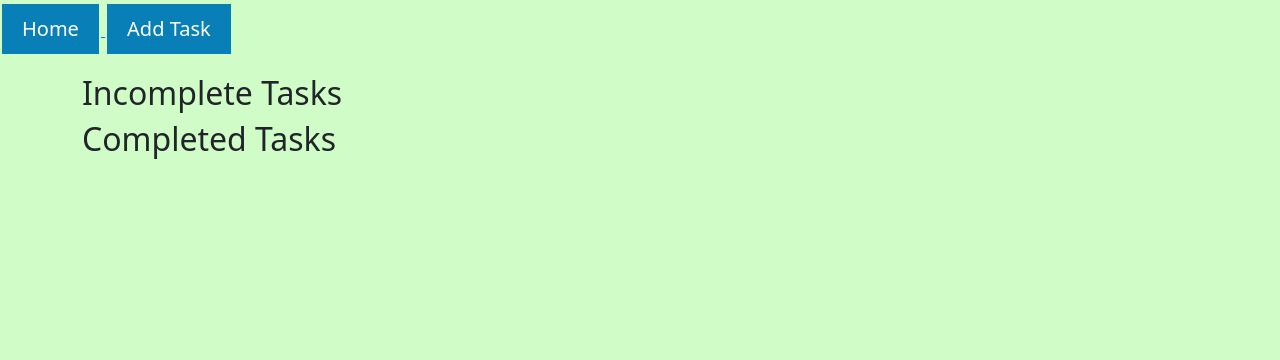
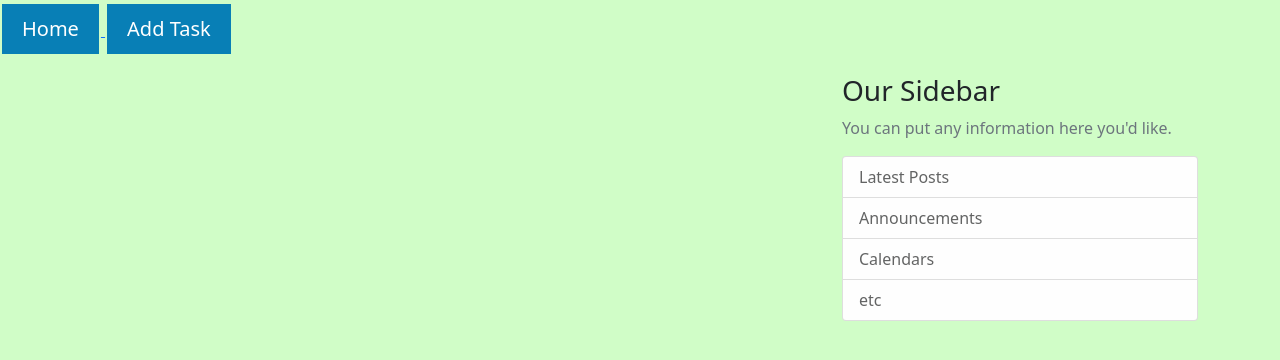
Before and after one commit to Navereni/QA-Project, a Flask app: page / in a window 1280 px wide. Shown: the part 56-416 px from the top of the page. Run offline with Flask 2, Linux system fonts and the light colour scheme; data that the repository does not hold is empty; some libraries are stand-ins or nearby versions.

Commit message:
nav bar v4

```diff
--- a/frontend/application/templates/layout.html
+++ b/frontend/application/templates/layout.html
@@ -7,9 +7,9 @@
     <!-- Bootstrap CSS -->
     <link href="https://cdn.jsdelivr.net/npm/bootstrap@5.1.3/dist/css/bootstrap.min.css" rel="stylesheet" integrity="sha384-1BmE4kWBq78iYhFldvKuhfTAU6auU8tT94WrHftjDbrCEXSU1oBoqyl2QvZ6jIW3" crossorigin="anonymous">
 
-    <!-- <head>
+    <head>
         <title>Brainstorm Forum - {{ title }}</title>
-    </head> -->
+    </head>
 
     <style>
         .button {
@@ -54,10 +54,26 @@
               </div>
             </nav>
           </header>
-    <div class="container">
-        {% block body %}
-        {% endblock body %}
-    </div>
+          <main role="main" class="container">
+            <div class="row">
+              <div class="col-md-8">
+                {% block content %}{% endblock %}
+              </div>
+              <div class="col-md-4">
+                <div class="content-section">
+                  <h3>Our Sidebar</h3>
+                  <p class='text-muted'>You can put any information here you'd like.
+                    <ul class="list-group">
+                      <li class="list-group-item list-group-item-light">Latest Posts</li>
+                      <li class="list-group-item list-group-item-light">Announcements</li>
+                      <li class="list-group-item list-group-item-light">Calendars</li>
+                      <li class="list-group-item list-group-item-light">etc</li>
+                    </ul>
+                  </p>
+                </div>
+              </div>
+            </div>
+          </main>
         <!-- Optional JavaScript; choose one of the two! -->
 
     <!-- Option 1: Bootstrap Bundle with Popper -->
```
